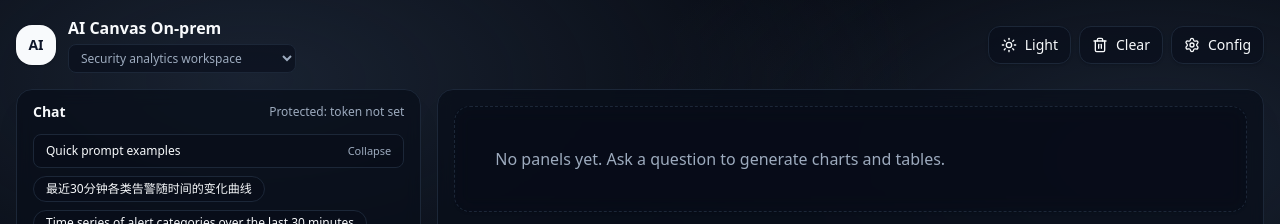
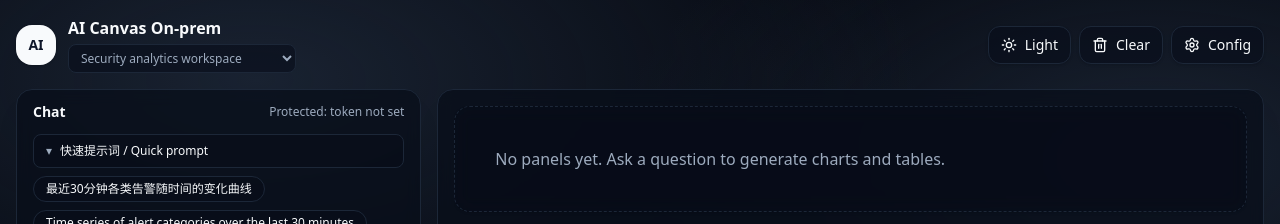
Before and after one commit to highopes/On-Prem-AI-Canvas, a Next.js app: page / in a window 1280 px wide. Shown: the top 224 px of the page. Built offline with nearby package versions, Linux system fonts and the light colour scheme.

Commit message:
Refine quick prompt toggle label

```diff
--- a/src/app/page.tsx
+++ b/src/app/page.tsx
@@ -977,11 +977,11 @@ export default function Page() {
                   <button
                     type="button"
                     onClick={() => setPromptOpen((prev) => !prev)}
-                    className="flex w-full items-center justify-between rounded-lg border border-border/70 bg-card/50 px-3 py-2 text-xs font-medium text-foreground hover:bg-card/80 transition"
+                    className="flex w-full items-center gap-2 rounded-lg border border-border/70 bg-card/50 px-3 py-2 text-xs font-medium text-foreground hover:bg-card/80 transition"
                     aria-expanded={promptOpen}
                   >
-                    <span>Quick prompt examples</span>
-                    <span className="text-[11px] text-muted-foreground">{promptOpen ? "Collapse" : "Expand"}</span>
+                    <span className="text-muted-foreground">{promptOpen ? "▾" : "▸"}</span>
+                    <span>快速提示词 / Quick prompt</span>
                   </button>
                   {promptOpen && (
                     <div className="mt-2 flex flex-wrap gap-2">
```
